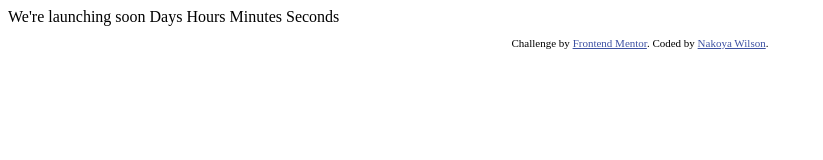
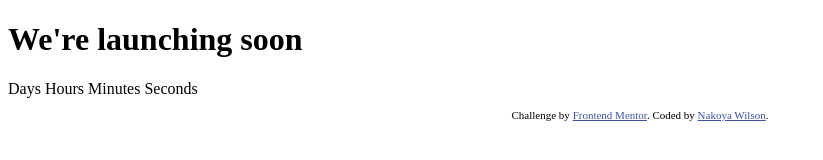
Before and after one commit to nakoyawilson/launch-countdown-timer, a plain HTML site: page index.html in a window 1280 px wide. Shown: the whole page, without its empty margins (0-823 px from the left). Drawn offline with Linux system fonts and the light colour scheme.

Commit message:
Add structure to page

```diff
--- a/index.html
+++ b/index.html
@@ -17,7 +17,17 @@
     <link rel="stylesheet" href="css/styles.css" />
   </head>
   <body>
-    We're launching soon Days Hours Minutes Seconds
+    <main>
+      <h1>We're launching soon</h1>
+      <span id="days"></span>
+      <span>Days</span>
+      <span id="hours"></span>
+      <span>Hours</span>
+      <span id="minutes"></span>
+      <span>Minutes</span>
+      <span id="seconds"></span>
+      <span>Seconds</span>
+    </main>
     <footer>
       <p class="attribution">
         Challenge by
```
